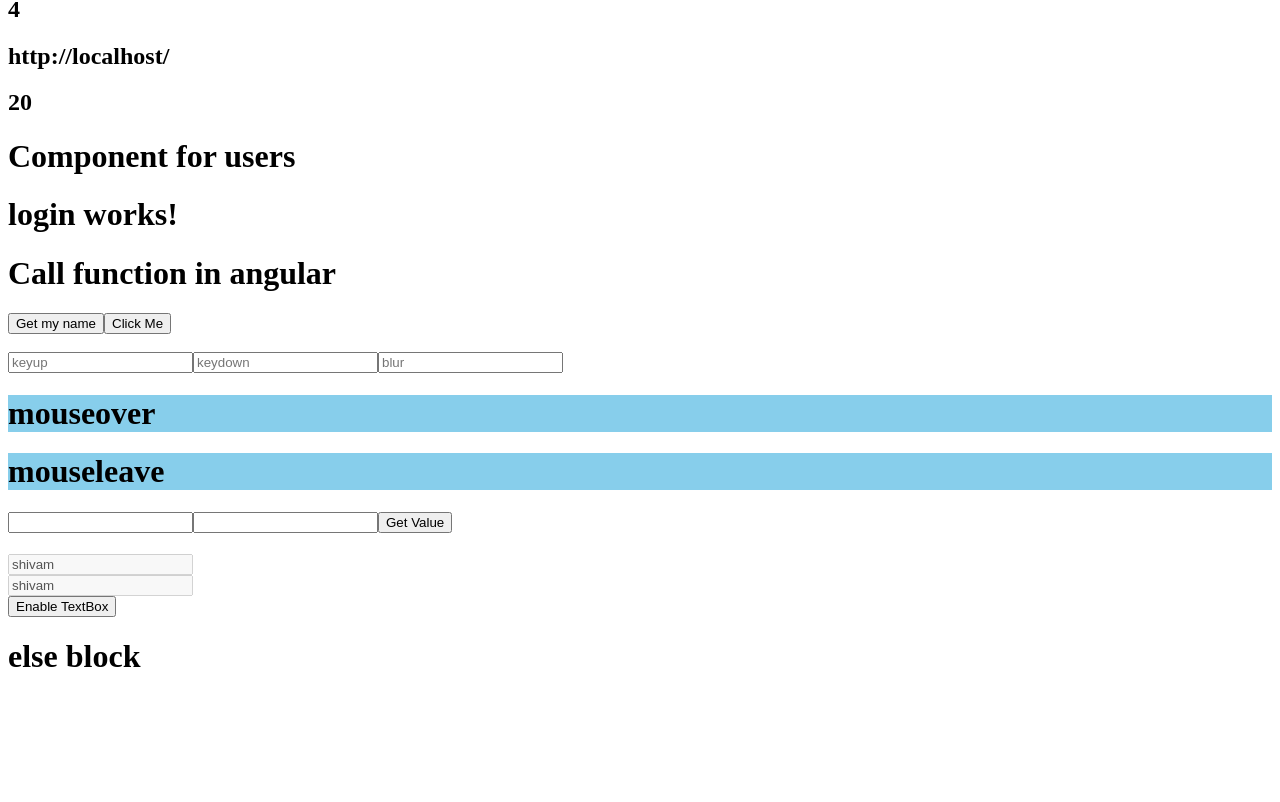
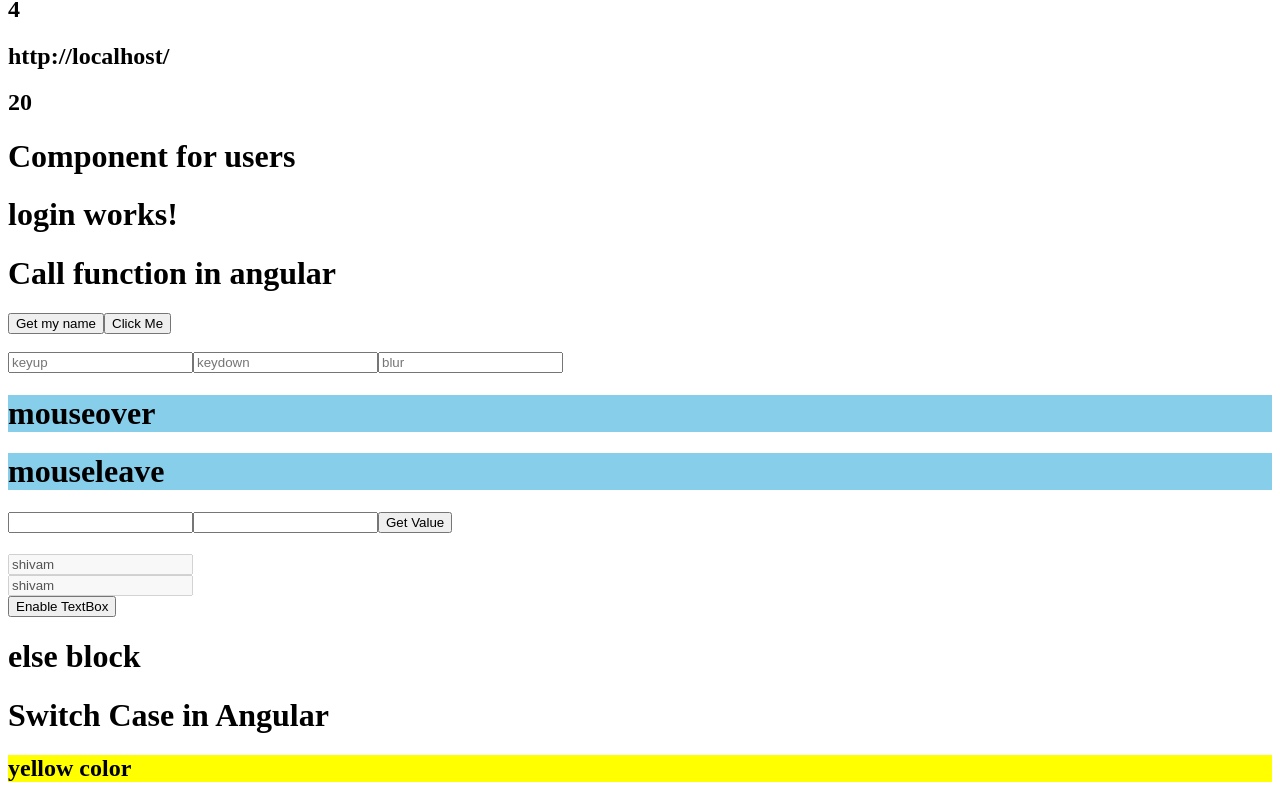
Before and after one commit to shivamvora/Angular-demo, an Angular app in the folder blog/: page / in a window 1280 px wide. Shown: the part 238-1040 px from the top of the page. Before the commit the page ends 935 px from the top, so only its background shows below. Built offline with nearby package versions, Linux system fonts and the light colour scheme.

Commit message:
switch case

```diff
--- a/blog/src/app/app.component.html
+++ b/blog/src/app/app.component.html
@@ -42,3 +42,19 @@
 <ng-template #elseBlock>
     <h1>else block</h1>
 </ng-template>
+<h1>Switch Case in Angular </h1>
+<div [ngSwitch]="color">
+    <h2 style="background-color: red;" *ngSwitchCase="'red'">
+        red color
+    </h2>
+    <h2 style="background-color: green;" *ngSwitchCase="'green'">
+        green color
+    </h2>
+    <h2 style="background-color: blue;" *ngSwitchCase="'blue'">
+        blue color
+    </h2>
+    <h2 style="background-color: yellow;" *ngSwitchCase="'yellow'">
+        yellow color
+    </h2>
+
+</div>
--- a/blog/src/app/app.component.ts
+++ b/blog/src/app/app.component.ts
@@ -37,5 +37,5 @@ getName(){
   enableBox(){
     this.disabledBox=false;
   }
-
+  color='yellow';
 }
```
